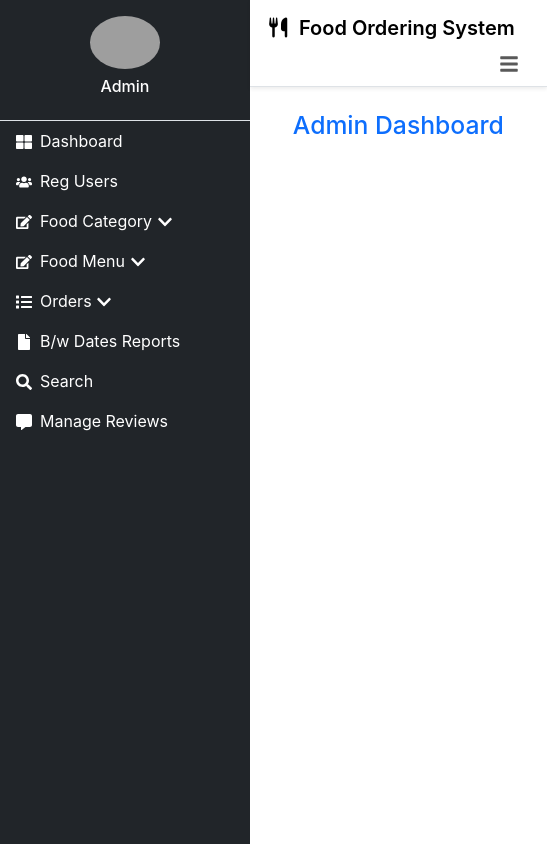
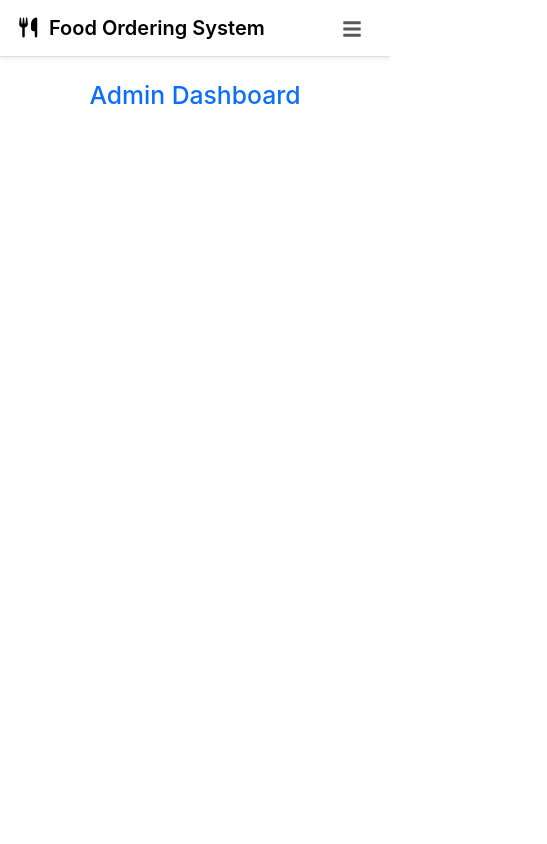
Before and after one commit to Bhed811/DjangoReactProject, a React (Create React App) app in the folder frontend/: page /admin-dashboard in a window 390 px wide. Shown: the whole page, 547 px wide, since content can reach past the window. Built offline with nearby package versions, Linux system fonts and the light colour scheme; grey boxes are pictures that could not be loaded.

Commit message:
Responsive sidebar with auto collapse

```diff
--- a/frontend/src/components/AdminLayout.js
+++ b/frontend/src/components/AdminLayout.js
@@ -1,14 +1,35 @@
-import React from 'react'
+import React, {useState, useEffect} from 'react'
 import AdminSidebar from './AdminSidebar'
 import AdminHeader from './AdminHeader'
 import '../styles/admin.css'
 
-const AdminLayout = ({children}) => {
+const AdminLayout = ({ children }) => {
+
+  const [sidebarOpen, setSidebarOpen] = useState(true);
+
+  useEffect(() => {
+    const handleResize = () => {
+      if(window.innerWidth < 768) {
+        setSidebarOpen(false);
+      }
+      else {
+        setSidebarOpen(true);
+      }
+    }
+
+    handleResize();
+
+    window.addEventListener("resize", handleResize);
+    return () => {
+      window.removeEventListener("resize", handleResize);
+    }
+
+  }, []);
   return (
     <div className='d-flex'>
-        <AdminSidebar/>
+      {sidebarOpen && <AdminSidebar />}
 
-        <div id="page-content-wrapper" className='w-100'>
+        <div id="page-content-wrapper" className={`w-100 ${sidebarOpen ? "with-sidebar" : "full-width"}`}>
             <AdminHeader />
               <div className='container-fluid mt-4'>
                   {children}
--- a/frontend/src/styles/admin.css
+++ b/frontend/src/styles/admin.css
@@ -16,7 +16,11 @@
     color: yellow !important;
 }
 
-#page-content-wrapper{
-    width: calc(100% - 250px);
+#page-content-wrapper.with-sidebar{
     margin-left: 250px;
+    transition: margin-left 0.3s ease;
 }
+#page-content-wrapper.full-width{
+    margin-left: 0px;
+    transition: margin-left 0.3s ease;
+}
```
